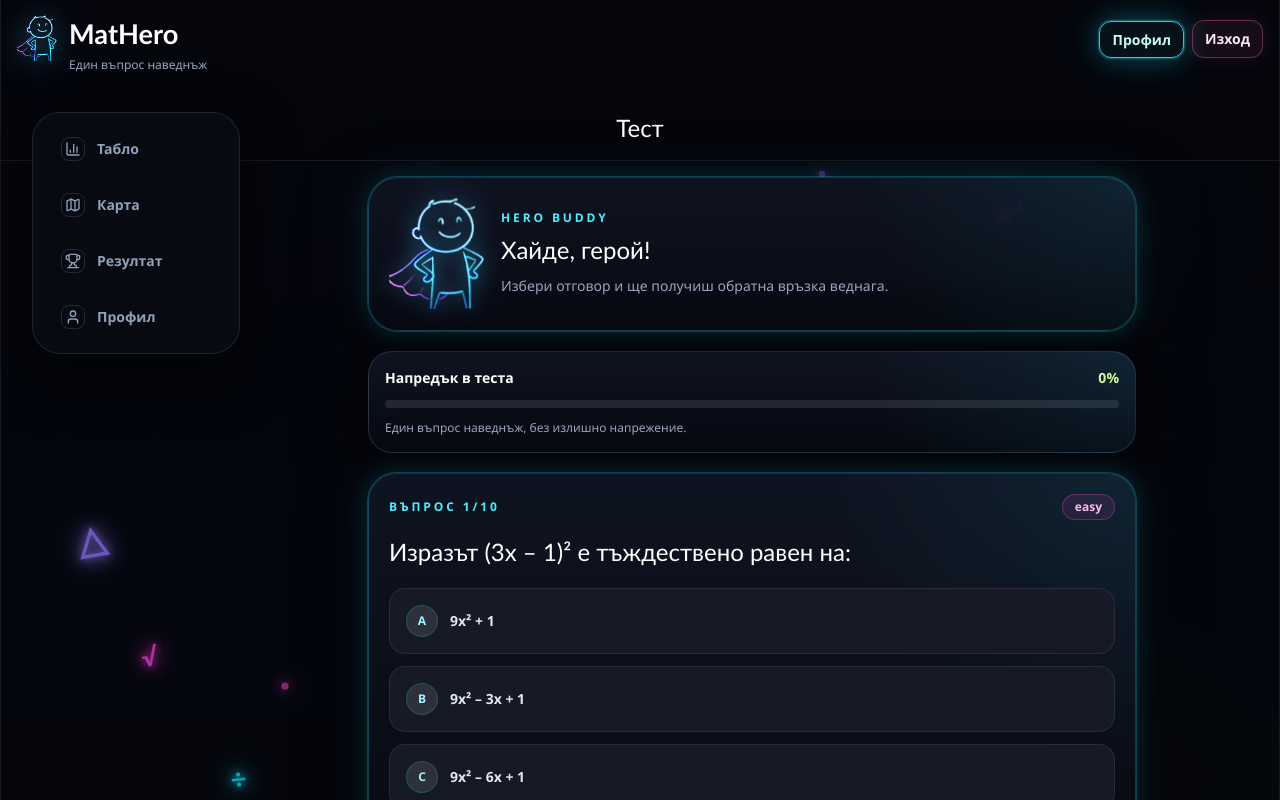
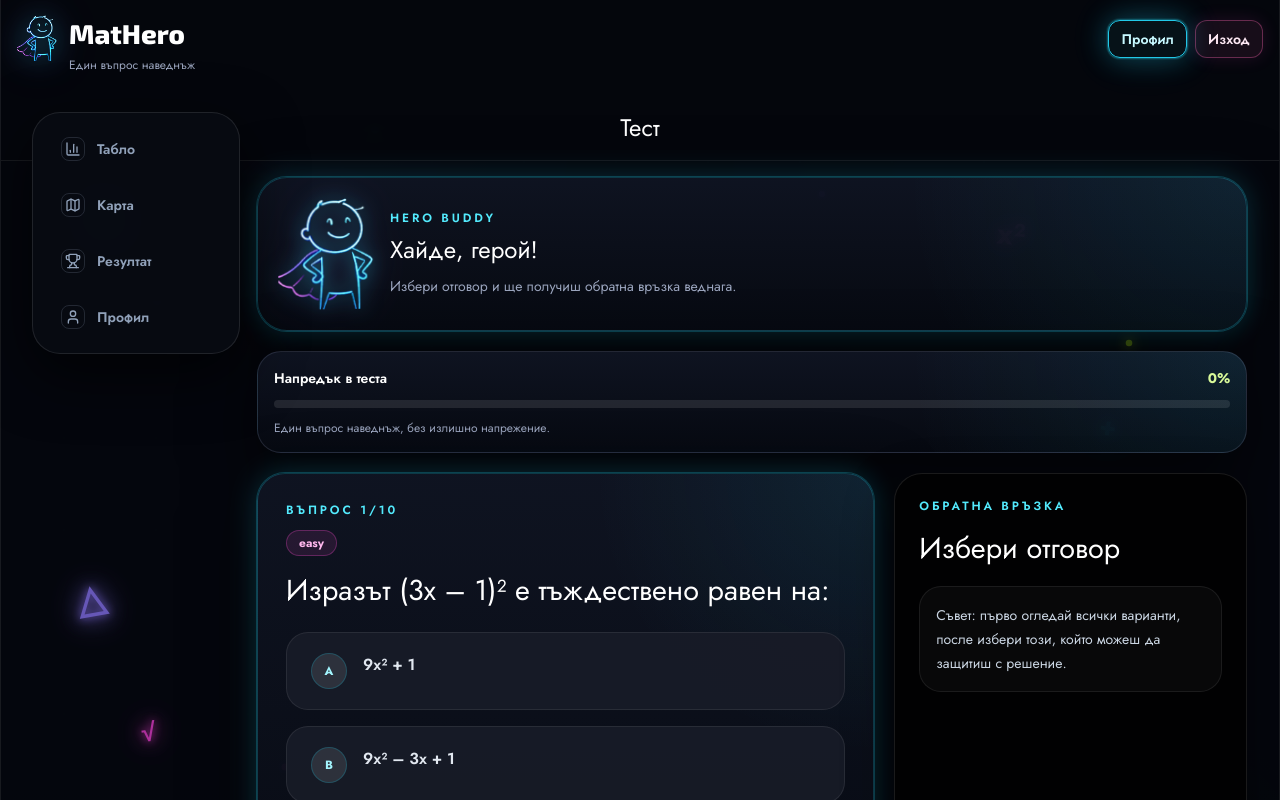
Before and after one commit to silviqs-cmyk/mat-hero, a Next.js app: page /quiz/1 in a window 1280 px wide. Shown: the top 800 px of the page. Built offline with nearby package versions, Linux system fonts and the light colour scheme; no server answers.

Commit message:
ластста

```diff
--- a/src/app/globals.css
+++ b/src/app/globals.css
@@ -1,8 +1,8 @@
 @import "tailwindcss";
 
 @theme inline {
-  --font-display: "Trebuchet MS", "Aptos", "Segoe UI", sans-serif;
-  --font-sans: "Aptos", "Segoe UI", "Trebuchet MS", sans-serif;
+  --font-display: var(--font-display-app), "Segoe UI", sans-serif;
+  --font-sans: var(--font-sans-app), "Segoe UI", sans-serif;
 }
 
 :root {
@@ -37,7 +37,7 @@ body {
     radial-gradient(circle at 88% 86%, rgba(201, 255, 0, 0.08), transparent 20%),
     linear-gradient(180deg, #04050a 0%, #080b13 48%, #05070d 100%);
   color: var(--text);
-  font-family: "Aptos", "Segoe UI", "Trebuchet MS", sans-serif;
+  font-family: var(--font-sans-app), "Segoe UI", sans-serif;
 }
 
 body::before {
@@ -64,7 +64,11 @@ button {
 }
 
 .font-display {
-  font-family: "Trebuchet MS", "Aptos", "Segoe UI", sans-serif;
+  font-family: var(--font-display-app), "Segoe UI", sans-serif;
+}
+
+.font-logo {
+  font-family: var(--font-logo-app), "Segoe UI", sans-serif;
 }
 
 .text-muted {
--- a/src/app/layout.tsx
+++ b/src/app/layout.tsx
@@ -1,7 +1,27 @@
 import type { Metadata } from "next";
+import { Exo_2 } from "next/font/google";
+import { Jost } from "next/font/google";
 import { AppShell } from "@/components/AppShell";
 import { AppStateProvider } from "@/components/providers/AppStateProvider";
 import "./globals.css";
+
+const jost = Jost({
+  subsets: ["latin", "cyrillic"],
+  variable: "--font-sans-app",
+  display: "swap",
+});
+
+const jostDisplay = Jost({
+  subsets: ["latin", "cyrillic"],
+  variable: "--font-display-app",
+  display: "swap",
+});
+
+const exo2Logo = Exo_2({
+  subsets: ["latin", "cyrillic"],
+  variable: "--font-logo-app",
+  display: "swap",
+});
 
 export const metadata: Metadata = {
   metadataBase: new URL("https://mat-hero.vercel.app"),
@@ -29,7 +49,7 @@ export default function RootLayout({
 }>) {
   return (
     <html lang="bg">
-      <body>
+      <body className={`${jost.variable} ${jostDisplay.variable} ${exo2Logo.variable}`}>
         <AppStateProvider>
           <AppShell>{children}</AppShell>
         </AppStateProvider>
--- a/src/app/page.tsx
+++ b/src/app/page.tsx
@@ -218,7 +218,7 @@ export default function LandingPage() {
               <div className="flex h-16 w-16 shrink-0 items-center justify-center">
                 <AnimatedHeroMascot size="sm" animated={false} />
               </div>
-              <span className="font-display text-[2.55rem] font-black leading-none tracking-tight text-white drop-shadow-[0_0_16px_rgba(255,255,255,0.08)]">
+              <span className="font-logo text-[2.55rem] font-black leading-none tracking-tight text-white drop-shadow-[0_0_16px_rgba(255,255,255,0.08)]">
                 MatHero
               </span>
             </div>
--- a/src/app/quiz/[dayId]/page.tsx
+++ b/src/app/quiz/[dayId]/page.tsx
@@ -1,17 +1,17 @@
 "use client";
 
 import { AnimatePresence, motion } from "framer-motion";
+import Image from "next/image";
 import Link from "next/link";
-import Image from "next/image";
 import { useRouter, useSearchParams } from "next/navigation";
 import { useEffect, useState } from "react";
 import { MascotCharacter } from "@/components/MascotCharacter";
 import { ProgressBar } from "@/components/ProgressBar";
 import { QuestionCard } from "@/components/QuestionCard";
 import { useAppState } from "@/components/providers/AppStateProvider";
+import { demoQuestions } from "@/lib/demoData";
 import { getPracticeQuestionsForDay } from "@/lib/practiceQuestions";
 import { getQuestionsByDay } from "@/lib/supabaseClient";
-import { demoQuestions } from "@/lib/demoData";
 import type { Question, QuizMode, TopicName } from "@/types";
 
 interface QuizPageProps {
@@ -78,7 +78,7 @@ export default function QuizPage({ params }: QuizPageProps) {
   const currentQuestion = questions[currentIndex];
   const isBonusMode = mode === "extra";
   const answeredQuestionsCount = answers.length;
-  const isCorrectAnswer = selectedAnswer === currentQuestion.correct_answer;
+  const isCorrectAnswer = selectedAnswer === currentQuestion?.correct_answer;
 
   if (!currentQuestion) {
     return (
@@ -125,16 +125,21 @@ export default function QuizPage({ params }: QuizPageProps) {
     router.push("/results");
   };
 
+  const mascotMessage =
+    isCorrectAnswer && showFeedback
+      ? "Страхотна работа. Реши задачата вярно и можеш спокойно да продължиш напред."
+      : isBonusMode
+        ? "Това е бонус тренировка. Натисни още малко и затвърди темата."
+        : "Избери отговор и ще получиш обратна връзка веднага.";
+
   return (
-    <div className="mx-auto max-w-3xl space-y-5">
+    <div className="mx-auto max-w-6xl space-y-5">
       <MascotCharacter
-        mood={showFeedback && isCorrectAnswer ? "happy" : "idle"}
-        message={
-          isBonusMode
-            ? "Това е бонус тренировка. Натисни още малко и затвърди темата."
-            : "Избери отговор и ще получиш обратна връзка веднага."
-        }
+        mood={showFeedback && isCorrectAnswer ? "celebrating" : "idle"}
+        title={showFeedback && isCorrectAnswer ? "Страхотна работа!" : undefined}
+        message={mascotMessage}
       />
+
       <ProgressBar
         label={isBonusMode ? "Бонус тренировка" : "Напредък в теста"}
         value={answeredQuestionsCount}
@@ -147,6 +152,7 @@ export default function QuizPage({ params }: QuizPageProps) {
         accent={isBonusMode ? "pink" : "cyan"}
       />
 
+      <section className="grid gap-5 lg:grid-cols-[minmax(0,1.4fr)_minmax(320px,0.8fr)]">
         <AnimatePresence mode="wait">
           <QuestionCard
             key={currentQuestion.id}
@@ -159,34 +165,54 @@ export default function QuizPage({ params }: QuizPageProps) {
           />
         </AnimatePresence>
 
+        <motion.aside
+          initial={{ opacity: 0, x: 12 }}
+          animate={{ opacity: 1, x: 0 }}
+          className="rounded-[28px] border border-white/10 bg-[rgb(1,1,2)] p-5 shadow-[0_18px_50px_rgba(0,0,0,0.45)] lg:p-6"
+        >
+          <p className="text-xs font-semibold uppercase tracking-[0.24em] text-cyan-300">
+            Обратна връзка
+          </p>
+
           {showFeedback ? (
-        <motion.div
-          initial={{ opacity: 0, y: 12 }}
-          animate={{ opacity: 1, y: 0 }}
-          className="panel rounded-[28px] p-5"
+            <>
+              <div
+                className={`mt-4 ${
+                  isCorrectAnswer
+                    ? "relative overflow-hidden rounded-[24px] border border-cyan-400/20 bg-cyan-400/5 p-4 pt-32 lg:p-5 lg:pt-36"
+                    : ""
+                }`}
               >
-          <p
-            className={`text-sm font-semibold ${
+                <div className={isCorrectAnswer ? "relative z-10" : ""}>
+                  <h3
+                    className={`font-display text-2xl leading-tight lg:text-[1.8rem] ${
                       isCorrectAnswer ? "text-lime-200" : "text-rose-300"
                     }`}
                   >
+                    {isCorrectAnswer ? "Точно така." : "Опитай отново с повече увереност."}
+                  </h3>
+                  <p className="mt-3 text-sm leading-6 text-[var(--muted)] lg:text-[0.95rem]">
                     {isCorrectAnswer
-              ? "Точно така."
-              : `Верният отговор е ${currentQuestion.correct_answer}.`}
+                      ? "Избра верния отговор и можеш да продължиш към следващата задача."
+                      : `Верният отговор е ${currentQuestion.correct_answer}. Можеш да отвориш обяснението и да видиш решението стъпка по стъпка.`}
                   </p>
+                </div>
+
                 {isCorrectAnswer ? (
-            <div className="mt-4 flex justify-center rounded-[24px] border border-cyan-400/20 bg-[radial-gradient(circle,rgba(32,237,255,0.12),transparent_65%),linear-gradient(180deg,rgba(255,255,255,0.03),rgba(255,255,255,0.01))] p-4 shadow-[0_0_32px_rgba(37,221,255,0.14)]">
+                  <div className="pointer-events-none absolute left-1/2 top-3 -translate-x-1/2 opacity-95">
                     <Image
                       src="/images/success.gif"
                       alt="MatHero celebrates a correct answer"
-                width={240}
-                height={240}
+                      width={196}
+                      height={196}
                       unoptimized
-                className="h-auto w-full max-w-[240px] rounded-[20px]"
+                      className="h-auto w-full max-w-[196px] rounded-[24px]"
                     />
                   </div>
                 ) : null}
-          <div className="mt-4 flex gap-3">
+              </div>
+
+              <div className="mt-5 flex flex-wrap gap-3">
                 <button
                   type="button"
                   onClick={handleContinue}
@@ -201,8 +227,22 @@ export default function QuizPage({ params }: QuizPageProps) {
                   Обяснение
                 </Link>
               </div>
-        </motion.div>
-      ) : null}
+            </>
+          ) : (
+            <>
+              <h3 className="mt-4 font-display text-2xl leading-tight text-white lg:text-[1.8rem]">
+                Избери отговор
+              </h3>
+              <div className="mt-5 rounded-[22px] border border-white/8 bg-white/[0.03] p-4">
+                <p className="text-xs leading-6 text-slate-300 sm:text-sm">
+                  Съвет: първо огледай всички варианти, после избери този, който можеш да
+                  защитиш с решение.
+                </p>
+              </div>
+            </>
+          )}
+        </motion.aside>
+      </section>
     </div>
   );
 }
--- a/src/app/report/page.tsx
+++ b/src/app/report/page.tsx
@@ -11,7 +11,7 @@ export default function ReportPage() {
 
   return (
     <div className="space-y-5">
-      <section className="grid grid-cols-2 gap-4">
+      <section className="grid gap-4 sm:grid-cols-2">
         <ScoreCard title="Подобрение" value={`+${improvement}%`} helper="спрямо старт" accent="lime" />
         <ScoreCard title="Последен тест" value={`${progress.last_quiz_score}%`} helper="резултат" accent="cyan" />
       </section>
@@ -33,7 +33,7 @@ export default function ReportPage() {
         </p>
       </section>
 
-      <section className="grid grid-cols-3 gap-3">
+      <section className="grid grid-cols-2 gap-3 sm:grid-cols-3">
         <AchievementBadge label="XP герой" unlocked={progress.xp >= 200} />
         <AchievementBadge label="3 дни" unlocked={progress.completed_days.length >= 3} />
         <AchievementBadge label="80%+" unlocked={progress.last_quiz_score >= 80} />
--- a/src/app/results/page.tsx
+++ b/src/app/results/page.tsx
@@ -54,7 +54,7 @@ export default function ResultsPage() {
         </div>
       </section>
 
-      <section className="grid grid-cols-2 gap-4">
+      <section className="grid gap-4 sm:grid-cols-2">
         <ScoreCard
           title="Резултат"
           value={`${latestResult.score}%`}
@@ -95,13 +95,13 @@ export default function ResultsPage() {
         </div>
       </section>
 
-      <section className="grid grid-cols-3 gap-3">
+      <section className="grid grid-cols-2 gap-3 sm:grid-cols-3">
         <AchievementBadge label="Тест готов" unlocked />
         <AchievementBadge label="70%+" unlocked={goodScore} />
         <AchievementBadge label="90%+" unlocked={latestResult.score >= 90} />
       </section>
 
-      <div className="flex gap-3 lg:col-span-2">
+      <div className="flex flex-col gap-3 sm:flex-row lg:col-span-2">
         {completedMainQuiz && hasExtraTasks ? (
           <Link
             href={`/quiz/${latestResult.dayId}?mode=extra`}
--- a/src/app/roadmap/page.tsx
+++ b/src/app/roadmap/page.tsx
@@ -34,7 +34,7 @@ export default function RoadmapPage() {
           преговор.
         </p>
 
-        <div className="mt-4 grid grid-cols-3 gap-3">
+        <div className="mt-4 grid grid-cols-1 gap-3 sm:grid-cols-3">
           <AchievementBadge label={`Ден ${progress.current_day}`} unlocked />
           <AchievementBadge label={`${progress.completed_days.length} завършени`} unlocked />
           <AchievementBadge label="Финален тест" unlocked={progress.current_day >= 10} />
--- a/src/components/AnswerOption.tsx
+++ b/src/components/AnswerOption.tsx
@@ -29,12 +29,12 @@ export function AnswerOption({
     <button
       type="button"
       onClick={onClick}
-      className={`flex w-full items-center gap-3 rounded-2xl border p-4 text-left text-sm font-semibold transition duration-200 ${feedbackClass}`}
+      className={`flex w-full items-start gap-4 rounded-[22px] border px-5 py-4 text-left text-sm font-semibold leading-6 transition duration-200 lg:px-6 lg:py-5 lg:text-base ${feedbackClass}`}
     >
-      <span className="flex h-8 w-8 shrink-0 items-center justify-center rounded-full bg-white/10 text-xs text-cyan-200 font-bold border border-cyan-400/20">
+      <span className="flex h-9 w-9 shrink-0 items-center justify-center rounded-full border border-cyan-400/20 bg-white/10 text-xs font-bold text-cyan-200">
         {optionId}
       </span>
-      <span>{optionText}</span>
+      <span className="flex-1">{optionText}</span>
     </button>
   );
 }
--- a/src/components/MascotCharacter.tsx
+++ b/src/components/MascotCharacter.tsx
@@ -1,18 +1,25 @@
 "use client";
 
 import { motion } from "framer-motion";
+import Image from "next/image";
 import { AnimatedHeroMascot } from "@/components/AnimatedHeroMascot";
 
 interface MascotCharacterProps {
   mood?: "idle" | "happy" | "cheering" | "celebrating";
   message: string;
   xpText?: string;
+  title?: string;
+  imageSrc?: string;
+  imageAlt?: string;
 }
 
 export function MascotCharacter({
   mood = "idle",
   message,
   xpText,
+  title,
+  imageSrc,
+  imageAlt = "MatHero mascot",
 }: MascotCharacterProps) {
   const isHappy = mood === "happy" || mood === "cheering" || mood === "celebrating";
   const isCheering = mood === "cheering" || mood === "celebrating";
@@ -42,7 +49,7 @@ export function MascotCharacter({
                 animate={{ opacity: [0.35, 1, 0.35], y: [0, -4, 0] }}
                 transition={{ duration: 0.7, repeat: Number.POSITIVE_INFINITY }}
               >
-                ✦
+                *
               </motion.span>
               <motion.span
                 className="absolute right-1 top-3 text-lg text-pink-200"
@@ -53,12 +60,23 @@ export function MascotCharacter({
                   delay: 0.15,
                 }}
               >
-                ✦
+                *
               </motion.span>
             </>
           ) : null}
 
-          <AnimatedHeroMascot size="sm" animated />
+          {imageSrc ? (
+            <Image
+              src={imageSrc}
+              alt={imageAlt}
+              width={96}
+              height={96}
+              unoptimized
+              className="h-auto w-full max-w-[96px] rounded-[18px]"
+            />
+          ) : (
+            <AnimatedHeroMascot size="sm" animated />
+          )}
         </motion.div>
 
         <div>
@@ -66,7 +84,7 @@ export function MascotCharacter({
             Hero Buddy
           </p>
           <h3 className="mt-2 font-display text-2xl text-white">
-            {isHappy ? "Супер ход!" : "Хайде, герой!"}
+            {title ?? (isHappy ? "Супер ход!" : "Хайде, герой!")}
           </h3>
           <p className="mt-2 text-sm leading-6 text-[var(--muted)]">{message}</p>
           {xpText ? (
--- a/src/components/QuestionCard.tsx
+++ b/src/components/QuestionCard.tsx
@@ -28,20 +28,24 @@ export function QuestionCard({
       animate={{ opacity: 1, x: 0 }}
       exit={{ opacity: 0, x: -18 }}
       transition={{ duration: 0.24, ease: "easeOut" }}
-      className="panel-glow rounded-[28px] p-5"
+      className="panel-glow rounded-[28px] p-6 lg:p-7"
     >
-      <div className="flex items-center justify-between">
-        <p className="text-xs font-semibold uppercase tracking-[0.24em] text-cyan-300">
-          Въпрос {currentIndex + 1}/{total}
-        </p>
-        <span className="badge-pink rounded-full px-3 py-1 text-xs font-bold">
-          {question.difficulty}
-        </span>
+      <div className="flex items-start justify-between gap-4">
+        <div>
+          <p className="text-xs font-semibold uppercase tracking-[0.24em] text-cyan-300">
+            Въпрос {currentIndex + 1}/{total}
+          </p>
+          <span className="badge-pink mt-3 inline-flex rounded-full px-3 py-1 text-xs font-bold">
+            {question.difficulty}
+          </span>
+        </div>
       </div>
-      <h2 className="mt-4 font-display text-2xl leading-8 text-white">
+
+      <h2 className="mt-4 font-display text-[1.55rem] leading-8 text-white lg:text-[1.8rem] lg:leading-9">
         {question.question_text}
       </h2>
-      <div className="mt-5 space-y-3">
+
+      <div className="mt-6 space-y-4">
         {question.options.map((option) => (
           <AnswerOption
             key={option.id}
--- a/src/components/TopBar.tsx
+++ b/src/components/TopBar.tsx
@@ -27,7 +27,7 @@ export function TopBar({ title, subtitle }: TopBarProps) {
             <AnimatedHeroMascot size="sm" animated={false} />
           </div>
           <div className="pt-1">
-            <p className="font-display text-[1.7rem] font-extrabold leading-none text-white">
+            <p className="font-logo text-[1.7rem] font-extrabold leading-none text-white">
               MatHero
             </p>
             <p className="mt-2 max-w-[220px] text-xs leading-5 text-[var(--muted)]">
```
Lines whose indentation alone changed are shown as unchanged.
